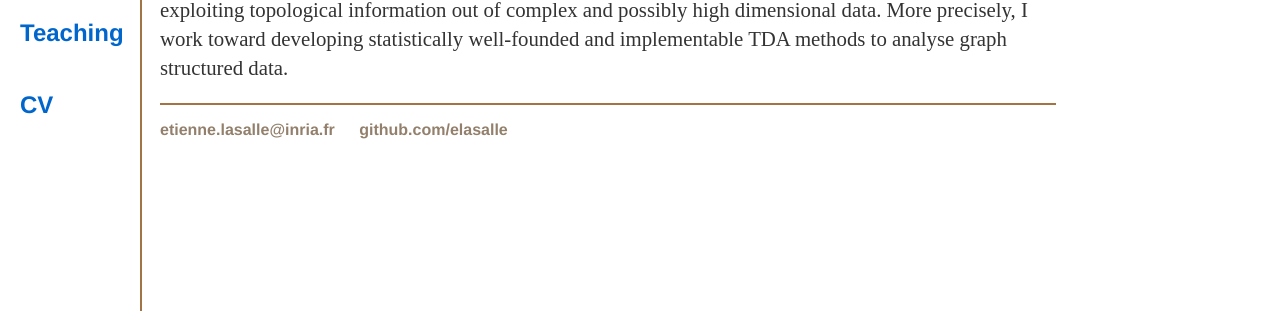
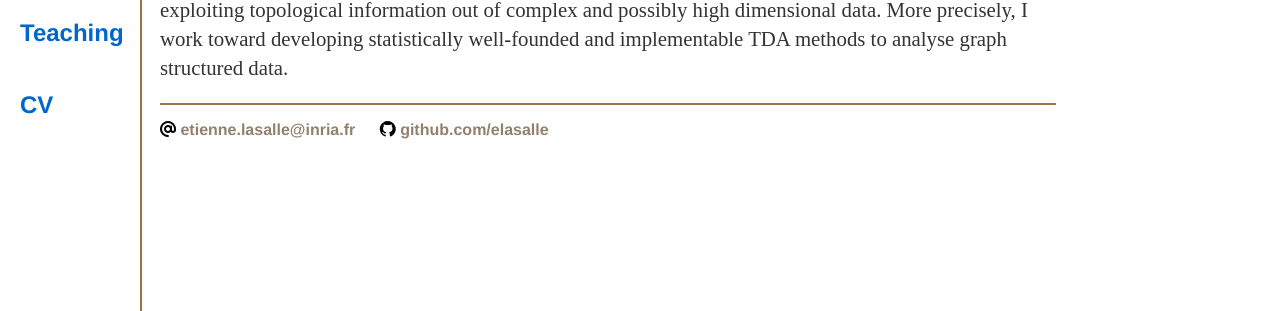
Before and after one commit to elasalle/elasalle.github.io, a Jekyll site: the page built from index.html, in a window 1280 px wide. Shown: the part 227-538 px from the top of the page. Built offline with Jekyll 4.4.1, drawn with Linux system fonts in a browser that asks for light colours; nearby versions of some CDN libraries; library files that are not in the unit come from our copies.

Commit message:
Update default.html
link to /fontawesome/all.css

```diff
--- a/_layouts/default.html
+++ b/_layouts/default.html
@@ -5,7 +5,7 @@
 			<!-- link to main stylesheet -->
 			<link rel="stylesheet" type="text/css" href="/css/main.css">
 			<!-- link to fontawesome for icons -->
-			<link rel="stylesheet" href="all.css">
+			<link rel="stylesheet" href="/fontawesome/all.css">
 		</head>
 		<body>
 			<header>
```
